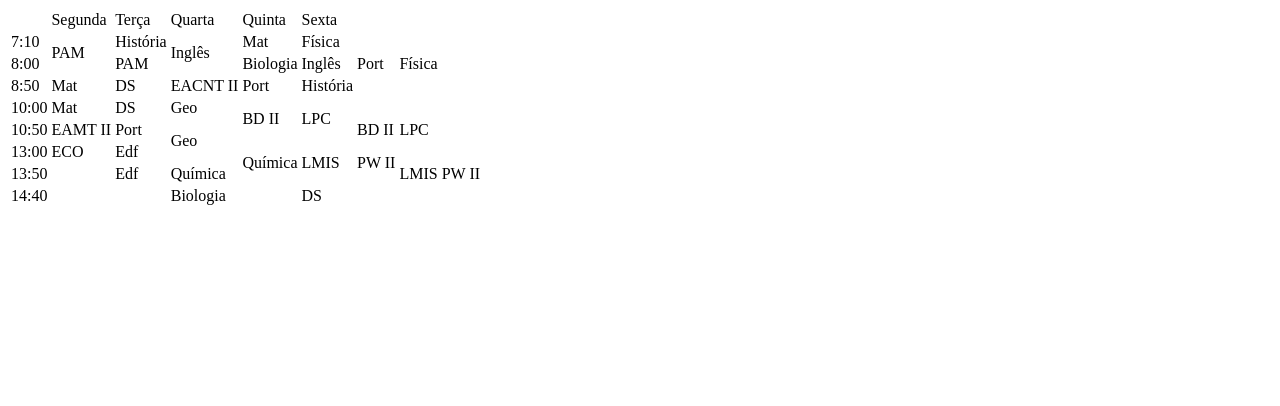
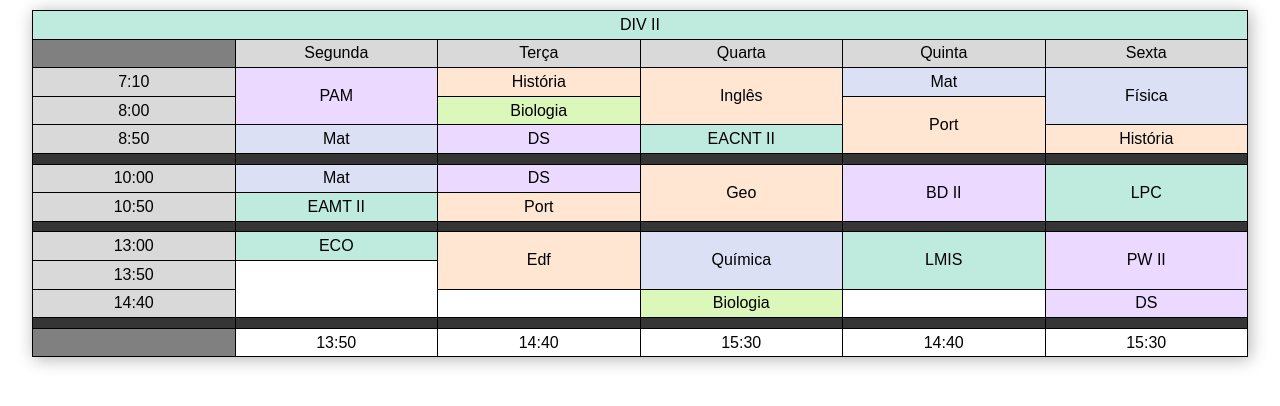
Before and after one commit to rafaeldelimaluna/meus-hor-rios-etec, a plain HTML site: page index.html in a window 1280 px wide. Drawn offline with Linux system fonts and the light colour scheme.

Commit message:
concluido

```diff
--- a/index.html
+++ b/index.html
@@ -1,84 +1,180 @@
 <!DOCTYPE html>
 <html lang="en">
+
 <head>
     <meta charset="UTF-8">
     <meta name="viewport" content="width=device-width, initial-scale=1.0">
-    <title>Home</title>
+    <title>Meu Cronograma ETEC</title>
+    <style>
+        * {
+            margin: 0;
+            padding: 0;
+        }
+
+        html {
+            font-family: Arial, Helvetica, sans-serif;
+        }
+
+        table {
+            position: relative;
+            border-collapse: collapse;
+            width: 95vw;
+            box-shadow: .1em .1em 1em rgba(0, 0, 0, 0.308);
+            text-align: center;
+            margin: 10px auto auto auto;
+        }
+
+        tr.separator {
+            height: 0.15em !important;
+            border: 0px solid transparent;
+            background-color: rgb(53, 53, 53);
+        }
+
+
+
+        td {
+            padding: .3em;
+            width: 80px;
+            border: 1px solid black;
+        }
+
+        .human {
+            background-color: #ffe6d2;
+        }
+
+        .exact {
+            background-color: #dbe0f4;
+        }
+
+        .biological {
+            background-color: #dbf7b9;
+        }
+
+        .anyone {
+            background-color: #beebde;
+        }
+
+        .dark-secundary {
+            background-color: #d9d9d9;
+        }
+
+        .dark-primary {
+            background-color: #808080;
+        }
+
+        .technique {
+            background-color: #ecd9ff;
+        }
+
+        .no-border-bottom {
+            border-bottom: 0;
+        }
+
+        .no-border-top {
+            border-top: 0px solid transparent;
+        }
+    </style>
 </head>
+
 <body>
     <table>
         <tr>
-            <td></td>
-            <td>Segunda</td>
-            <td>Terça</td>
-            <td>Quarta</td>
-            <td>Quinta</td>
-            <td>Sexta</td>
+            <td colspan="6" class="anyone">DIV II</td>
         </tr>
         <tr>
-            <td>7:10</td>
-            <td rowspan="2">PAM</td>
-            <td>História</td>
-            <td rowspan="2">Inglês</td>
-            <td>Mat</td>
-            <td>Física</td>
+            <td class="dark-primary"></td>
+            <td class="dark-secundary">Segunda</td>
+            <td class="dark-secundary">Terça</td>
+            <td class="dark-secundary">Quarta</td>
+            <td class="dark-secundary">Quinta</td>
+            <td class="dark-secundary">Sexta</td>
         </tr>
         <tr>
-            <td>8:00</td>
-            <td>PAM</td>
-            <td>Biologia</td>
-            <td>Inglês</td>
-            <td>Port</td>
-            <td>Física</td>
+            <td class="dark-secundary">7:10</td>
+            <td rowspan="2" class="technique">PAM</td>
+            <td class="human">História</td>
+            <td rowspan="2" class="human">Inglês</td>
+            <td row class="exact">Mat</td>
+            <td class="exact" rowspan="2">Física</td>
         </tr>
         <tr>
-            <td>8:50</td>
-            <td>Mat</td>
-            <td>DS</td>
-            <td>EACNT II</td>
-            <td>Port</td>
-            <td>História</td>
+            <td class="dark-secundary">8:00</td>
+            <td class="biological">Biologia</td>
+            <td rowspan="2" class="human">Port</td>
         </tr>
         <tr>
-            <td>10:00</td>
-            <td>Mat</td>
-            <td>DS</td>
-            <td>Geo</td>
-            <td rowspan="2">BD II</td>
-            <td rowspan="2">LPC</td>
+            <td class="dark-secundary">8:50</td>
+            <td class="exact">Mat</td>
+            <td class="technique">DS</td>
+            <td class="anyone">EACNT II</td>
+            <td class="human">História</td>
+        </tr>
+        <tr class="separator">
+            <td></td>
+            <td></td>
+            <td></td>
+            <td></td>
+            <td></td>
+            <td></td>
         </tr>
         <tr>
-            <td>10:50</td>
-            <td>EAMT II</td>
-            <td>Port</td>
-            <td rowspan="2">Geo</td>
-            <td>BD II</td>
-            <td>LPC</td>
+            <td class="dark-secundary">10:00</td>
+            <td class="exact">Mat</td>
+            <td class="technique">DS</td>
+            <td rowspan="2" class="human">Geo</td>
+            <td rowspan="2" class="technique">BD II</td>
+            <td rowspan="2" class="anyone">LPC</td>
         </tr>
         <tr>
-            <td>13:00</td>
-            <td>ECO</td>
-            <td>Edf</td>
-            <td rowspan="2">Química</td>
-            <td rowspan="2">LMIS</td>
-            <td rowspan="2">PW II</td>
+            <td class="dark-secundary">10:50</td>
+            <td class="anyone">EAMT II</td>
+            <td class="human">Port</td>
+        </tr>
+        <tr class="separator">
+            <td></td>
+            <td></td>
+            <td></td>
+            <td></td>
+            <td></td>
+            <td></td>
         </tr>
         <tr>
-            <td>13:50</td>
-            <td></td>
-            <td>Edf</td>
-            <td>Química</td>
-            <td>LMIS</td>
-            <td>PW II</td>
+            <td class="dark-secundary">13:00</td>
+            <td class="anyone">ECO</td>
+            <td rowspan="2" class="human">Edf</td>
+            <td rowspan="2" class="exact">Química</td>
+            <td rowspan="2" class="anyone">LMIS</td>
+            <td rowspan="2" class="technique">PW II</td>
         </tr>
         <tr>
-            <td>14:40</td>
+            <td class="dark-secundary">13:50</td>
+            <td class="no-border-bottom"></td>
+        </tr>
+        <tr>
+            <td class="dark-secundary">14:40</td>
+            <td class="no-border-top"></td>
+            <td class="no-border-top"></td>
+            <td class="biological">Biologia</td>
+            <td></td>
+            <td class="technique">DS</td>
+        </tr>
+        <tr class="separator">
             <td></td>
             <td></td>
-            <td>Biologia</td>
             <td></td>
-            <td>DS</td>
+            <td></td>
+            <td></td>
+            <td></td>
+        </tr>
+        <tr>
+            <td class="dark-primary"></td>
+            <td>13:50</td>
+            <td>14:40</td>
+            <td>15:30</td>
+            <td>14:40</td>
+            <td>15:30</td>
         </tr>
     </table>
 </body>
+
 </html>
```
